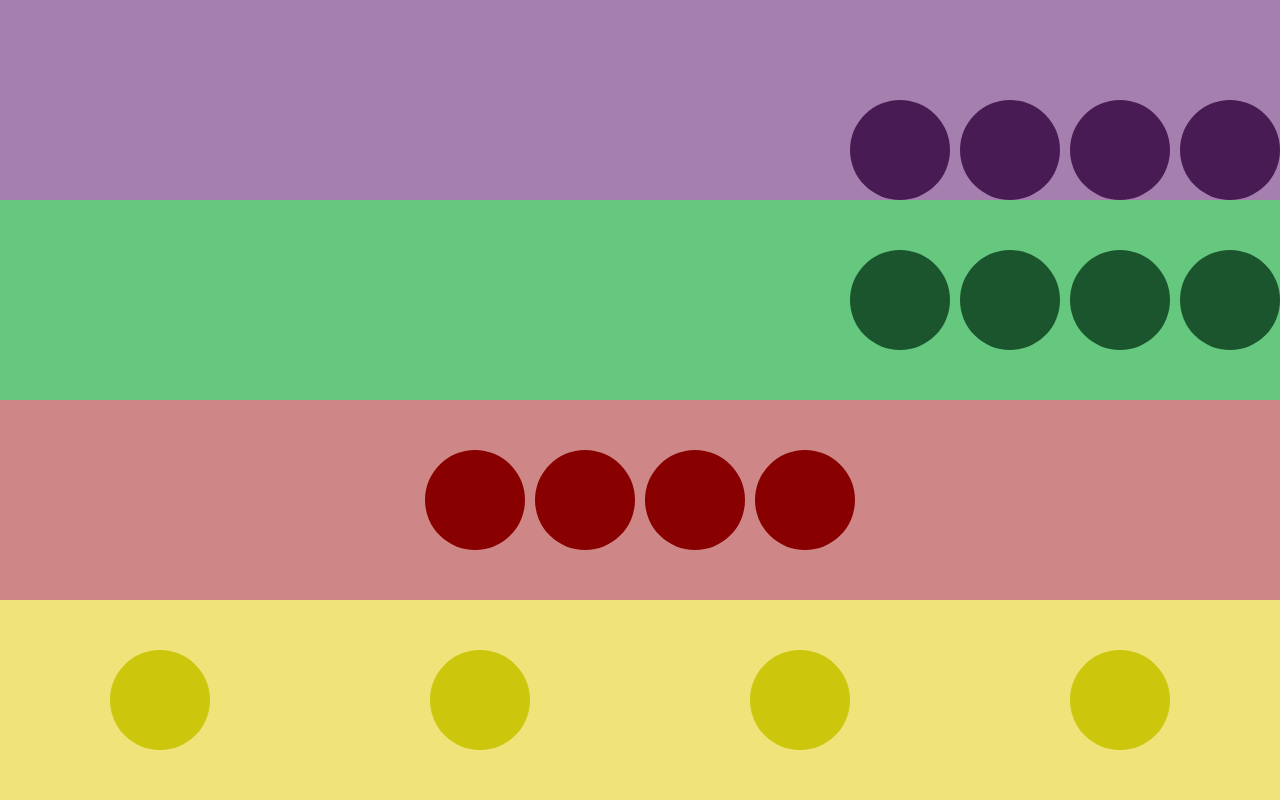
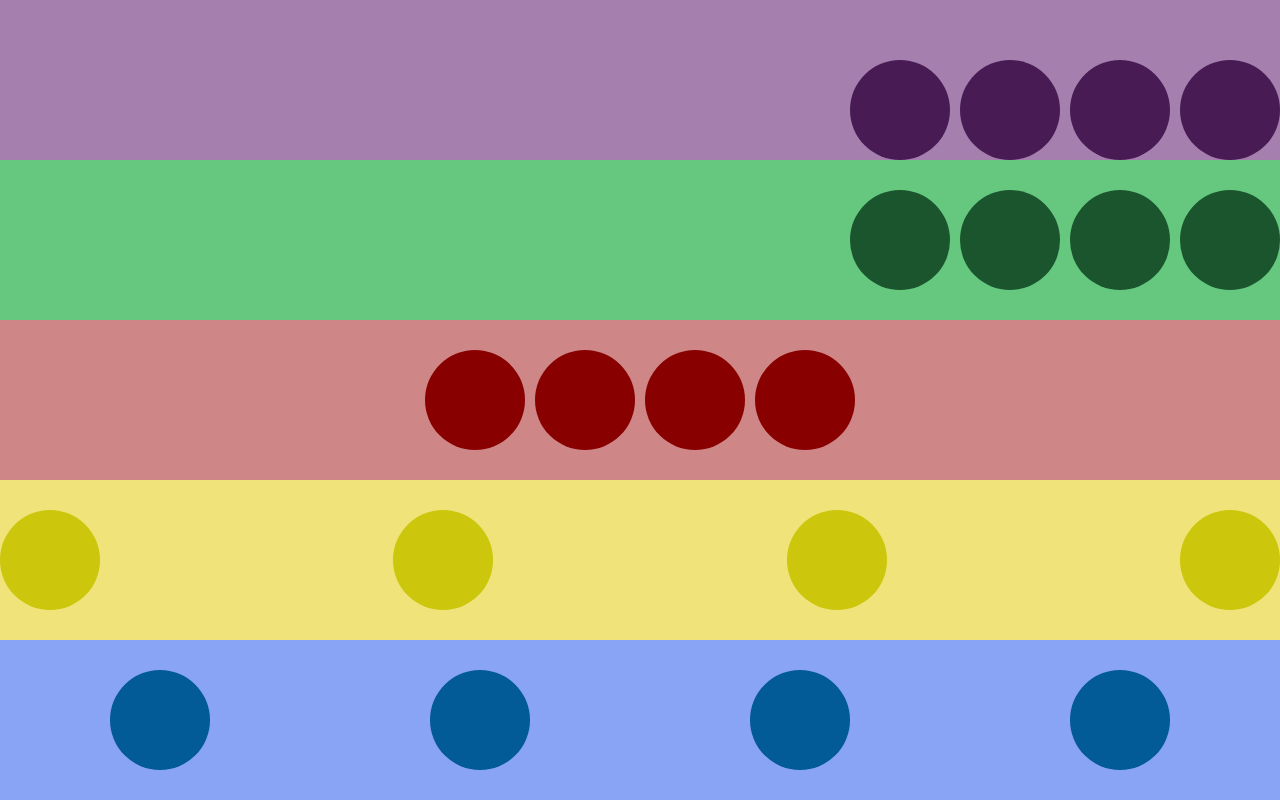
Before and after one commit to Enzu666/flex, a plain HTML site: page index.html in a window 1280 px wide. Drawn offline with Linux system fonts and the light colour scheme.

Commit message:
ëstilizados os circulos azuis, e concertado as alturas.

```diff
--- a/index.html
+++ b/index.html
@@ -7,28 +7,34 @@
     <link rel="stylesheet" href="style.css">
 </head>
 <body>
-    <div class="circulo1">
+    <div class="circulo circulo1">
         <div></div>
         <div></div>
         <div></div>
         <div></div>
     </div>
 
-    <div class="circulo2">
+    <div class="circulo circulo2">
         <div></div>
         <div></div>
         <div></div>
         <div></div>
     </div>
 
-    <div class="circulo3">
+    <div class="circulo circulo3">
         <div></div>
         <div></div>
         <div></div>
         <div></div>
     </div>
 
-    <div class="circulo4">
+    <div class="circulo circulo4">
+        <div></div>
+        <div></div>
+        <div></div>
+        <div></div>
+    </div>
+        <div class="circulo circulo5">
         <div></div>
         <div></div>
         <div></div>
--- a/style.css
+++ b/style.css
@@ -2,6 +2,10 @@
     margin: 0;
     padding: 0;
     box-sizing: border-box;
+}
+body{
+    width: 100vw;
+    height: 100vh;
 }
 a{
     text-decoration: none;
@@ -11,9 +15,12 @@ ul, ol, li{
     list-style: none;
 
 }
+.circulo{
+    height: 20%;
+    width: 100%;
+}
 .circulo1{
-    width: 100vw;
-    height: 200px;
+
     background-color: #a580ae;
     display: flex;
     justify-content: right;
@@ -28,8 +35,7 @@ ul, ol, li{
 
 }
 .circulo2{
-    width: 100vw;
-    height: 200px;
+
     background-color: #65c87e;
     display: flex;
     justify-content: right;
@@ -44,8 +50,7 @@ ul, ol, li{
 
 }
 .circulo3{
-    width: 100vw;
-    height: 200px;
+
     background-color: #ce8686;
     display: flex;
     justify-content: center;
@@ -60,11 +65,9 @@ ul, ol, li{
 
 }
 .circulo4{
-    width: 100vw;
-    height: 200px;
     background-color: #efe379;
     display: flex;
-    justify-content: space-around;
+    justify-content: space-between;
     align-items: center;
 }
 .circulo4 div{
@@ -74,3 +77,16 @@ ul, ol, li{
     border-radius: 50%;
 
 }
+.circulo5{
+    background-color: #89a4f4;
+    display: flex;
+    justify-content: space-around;
+    align-items: center;
+}
+.circulo5 div{
+    width: 100px;
+    height: 100px;
+    background-color: #025a96;
+    border-radius: 50%;
+
+}
```
